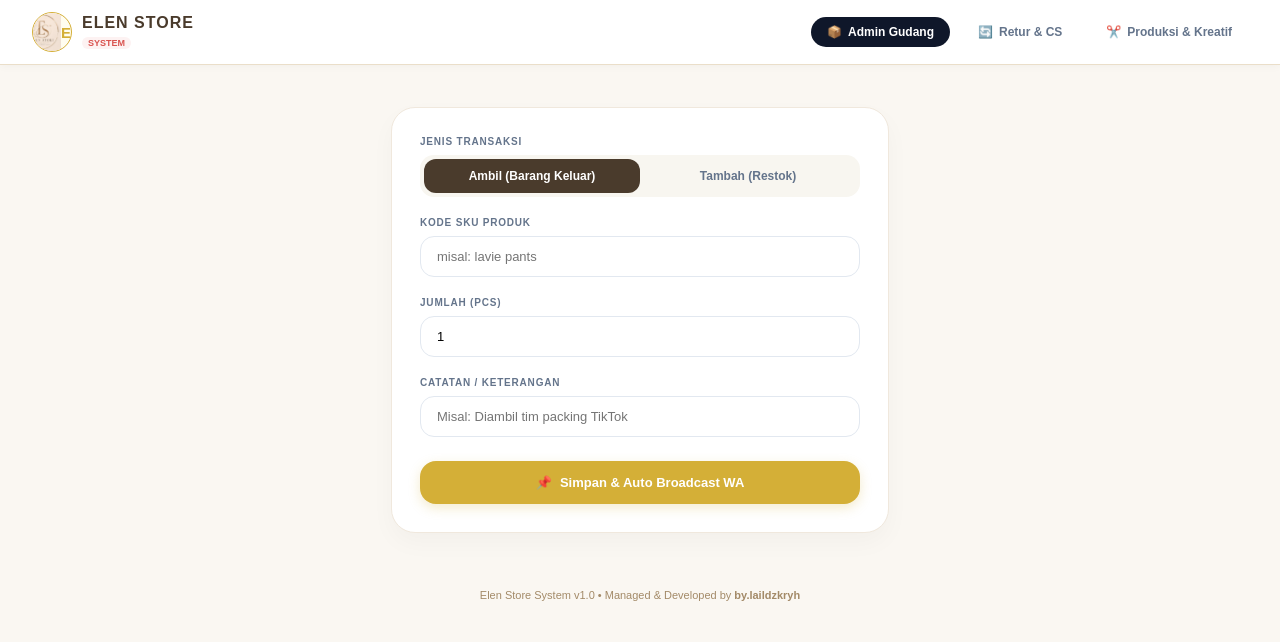
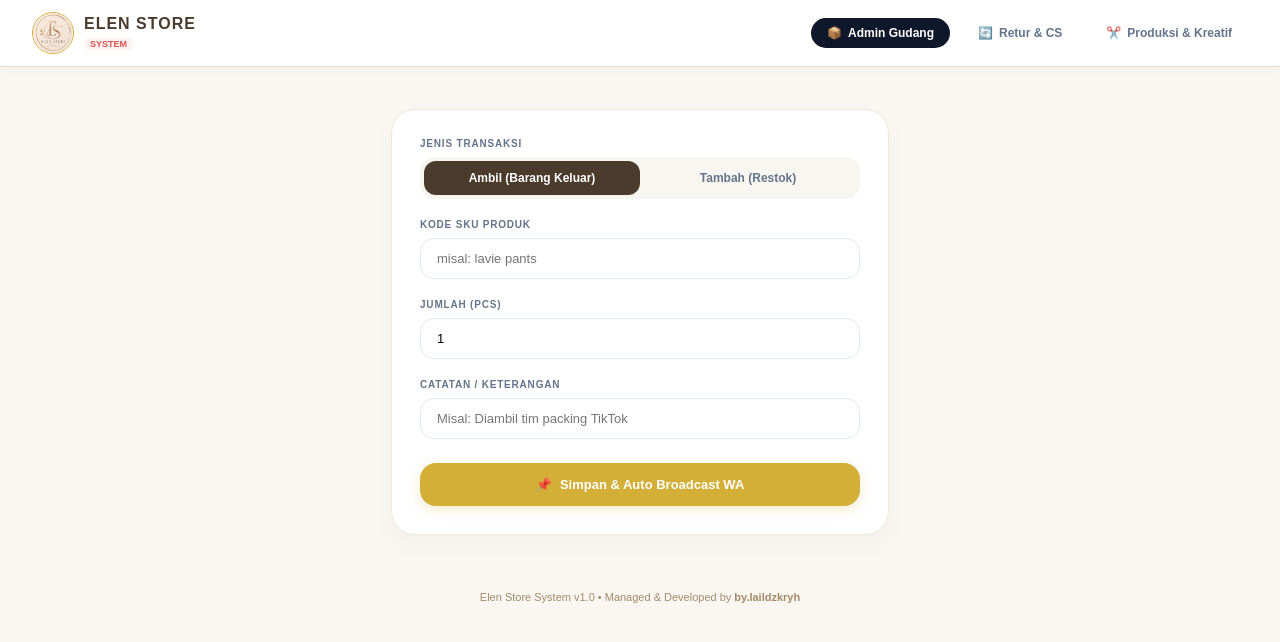
Before and after one commit to dzikriyahlailatul26-max/elen-store-app, a Next.js app: page /dashboard/admin in a window 1280 px wide. Shown: the top 642 px of the page. Built offline with nearby package versions, Linux system fonts and the light colour scheme.

Commit message:
Fix dashboard header logo layout

```diff
--- a/app/dashboard/layout.tsx
+++ b/app/dashboard/layout.tsx
@@ -10,21 +10,17 @@ export default function DashboardLayout({ children }: { children: React.ReactNod
   return (
     <div style={{ minHeight: '100vh', backgroundColor: '#FAF7F2', fontFamily: 'sans-serif', color: '#4A3B2C' }}>
 
-      {/* Top Navigation Header Single */}
+      {/* Header Navigation Dashboard Single */}
       <header style={{ backgroundColor: '#ffffff', borderBottom: '1px solid #EADEC9', padding: '12px 32px', display: 'flex', justifyContent: 'space-between', alignItems: 'center', boxShadow: '0 2px 8px rgba(0,0,0,0.03)' }}>
         <div style={{ display: 'flex', alignItems: 'center', gap: '10px' }}>
 
-          {/* Logo Badge Emas Rapi */}
-          <div style={{ width: '38px', height: '38px', minWidth: '38px', borderRadius: '50%', overflow: 'hidden', border: '1px solid #D4AF37', backgroundColor: '#FFFDF0', display: 'flex', alignItems: 'center', justifyContent: 'center' }}>
+          {/* LOGO CONTAINER BULAT UTUH */}
+          <div style={{ width: '40px', height: '40px', minWidth: '40px', borderRadius: '50%', overflow: 'hidden', border: '1px solid #D4AF37', backgroundColor: '#FAF7F2', display: 'flex', alignItems: 'center', justifyContent: 'center' }}>
             <img
               src="/logo-elenstore.jpeg"
-              alt="Logo"
-              onError={(e) => {
-                (e.target as HTMLElement).style.display = 'none';
-              }}
-              style={{ width: '100%', height: '100%', objectFit: 'cover' }}
+              alt="Elen Store Logo"
+              style={{ width: '100%', height: '100%', objectFit: 'cover', display: 'block' }}
             />
-            <span style={{ fontSize: '15px', fontWeight: '900', color: '#D4AF37' }}>ES</span>
           </div>
 
           <div>
@@ -66,12 +62,12 @@ export default function DashboardLayout({ children }: { children: React.ReactNod
         </nav>
       </header>
 
-      {/* Area Konten Utama */}
+      {/* Main Content Area */}
       <main style={{ padding: '32px 16px', maxWidth: '1000px', margin: '0 auto' }}>
         {children}
       </main>
 
-      {/* Footer Watermark */}
+      {/* Watermark Footer */}
       <footer style={{ textAlign: 'center', padding: '24px 0 32px 0', fontSize: '11px', color: '#A38A68' }}>
         Elen Store System v1.0 • Managed & Developed by <strong>by.laildzkryh</strong>
       </footer>
```
